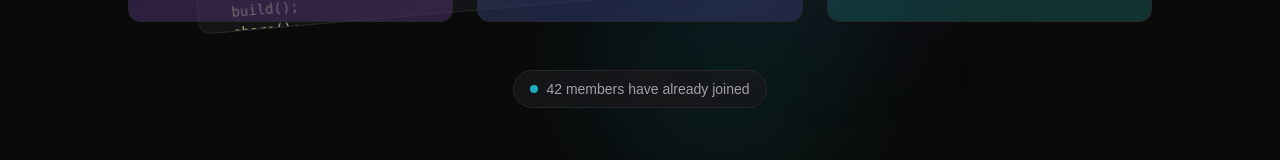
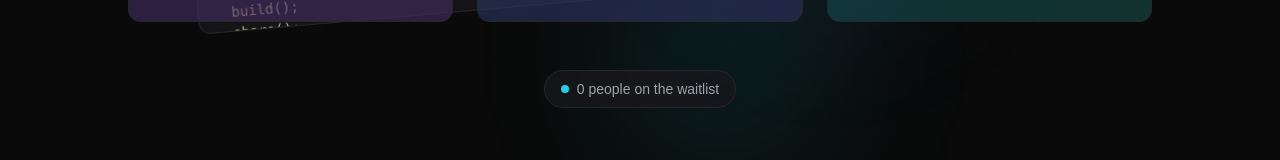
Before and after one commit to CodeBhaav/codebhaav.in, a Next.js app: page / in a window 1280 px wide. Shown: the part 742-902 px from the top of the page. Built offline with nearby package versions, Linux system fonts and the light colour scheme; no server answers; the database is empty.

Commit message:
feat(waitlist): integrate waitlist count into HeroV2 component and update rendering logic

```diff
--- a/src/app/page.tsx
+++ b/src/app/page.tsx
@@ -1,5 +1,3 @@
-"use client";
-
 import { SmoothCursor } from "@/components/core/smooth-cursor";
 import { AboutSection } from "@/components/landing/about-section";
 import { FounderSection } from "@/components/landing/founder-section";
@@ -10,11 +8,7 @@ import { HeroV2 } from "@/components/landing/hero";
 import { TeamSection } from "@/components/landing/team-section";
 // import { ProjectCard } from "@/components/project-card"
 import { AssistantBotProvider } from "@/components/providers/assistant-bot-context";
-import { HideAssistantOnHover } from "@/components/providers/hide-assistant-on-hover";
-import { Github, Instagram, Linkedin, Twitter } from "lucide-react";
-import { motion } from "motion/react";
-import Image from "next/image";
-import Link from "next/link";
+import prisma from "@/lib/prisma";
 
 export default function Home() {
 	return (
@@ -23,15 +17,17 @@ export default function Home() {
 		</AssistantBotProvider>
 	);
 }
+export const dynamic = "force-dynamic"; // Force dynamic rendering to always show the latest waitlist count
+export const revalidate = 0; // Disable revalidation for this page
 
-function LandingPage() {
+async function LandingPage() {
+	const waitlistCount = await prisma.waitlist.count();
 	return (
 		<div className="relative min-h-screen overflow-hidden">
-			{/* <MagneticCursor /> */}
 			<SmoothCursor />
 
 			{/* Hero Section - Using the new HeroV2 component */}
-			<HeroV2 />
+			<HeroV2 waitlistCount={waitlistCount} />
 
 			{/* About Us Section */}
 			<AboutSection />
--- a/src/components/landing/hero.tsx
+++ b/src/components/landing/hero.tsx
@@ -17,7 +17,7 @@ import { HideAssistantOnHover } from "../providers/hide-assistant-on-hover";
 import { AuroraText } from "../magicui/aurora-text";
 import { LineShadowText } from "../magicui/line-shadow-text";
 
-export function HeroV2() {
+export function HeroV2({ waitlistCount }: { waitlistCount: number }) {
 	const targetRef = useRef<HTMLDivElement>(null);
 	const { scrollYProgress } = useScroll({
 		target: targetRef,
@@ -286,10 +286,13 @@ const journey = async () => {
 						transition={{ duration: 0.5, delay: 1.2 }}
 						className="flex justify-center mt-12"
 					>
-						<div className="inline-flex items-center gap-2 px-4 py-2 rounded-full bg-zinc-900/80 backdrop-blur-sm border border-zinc-800 text-sm text-zinc-400">
+						<Link
+							className="inline-flex items-center gap-2 px-4 py-2 rounded-full bg-zinc-900/80 backdrop-blur-sm border border-zinc-800 text-sm text-zinc-400"
+							href="/waitlist"
+						>
 							<span className="flex h-2 w-2 rounded-full bg-cyan-400 animate-pulse" />
-							<span>42 members have already joined</span>
-						</div>
+							<span>{waitlistCount} people on the waitlist</span>
+						</Link>
 					</motion.div>
 				</div>
 			</motion.div>
```
